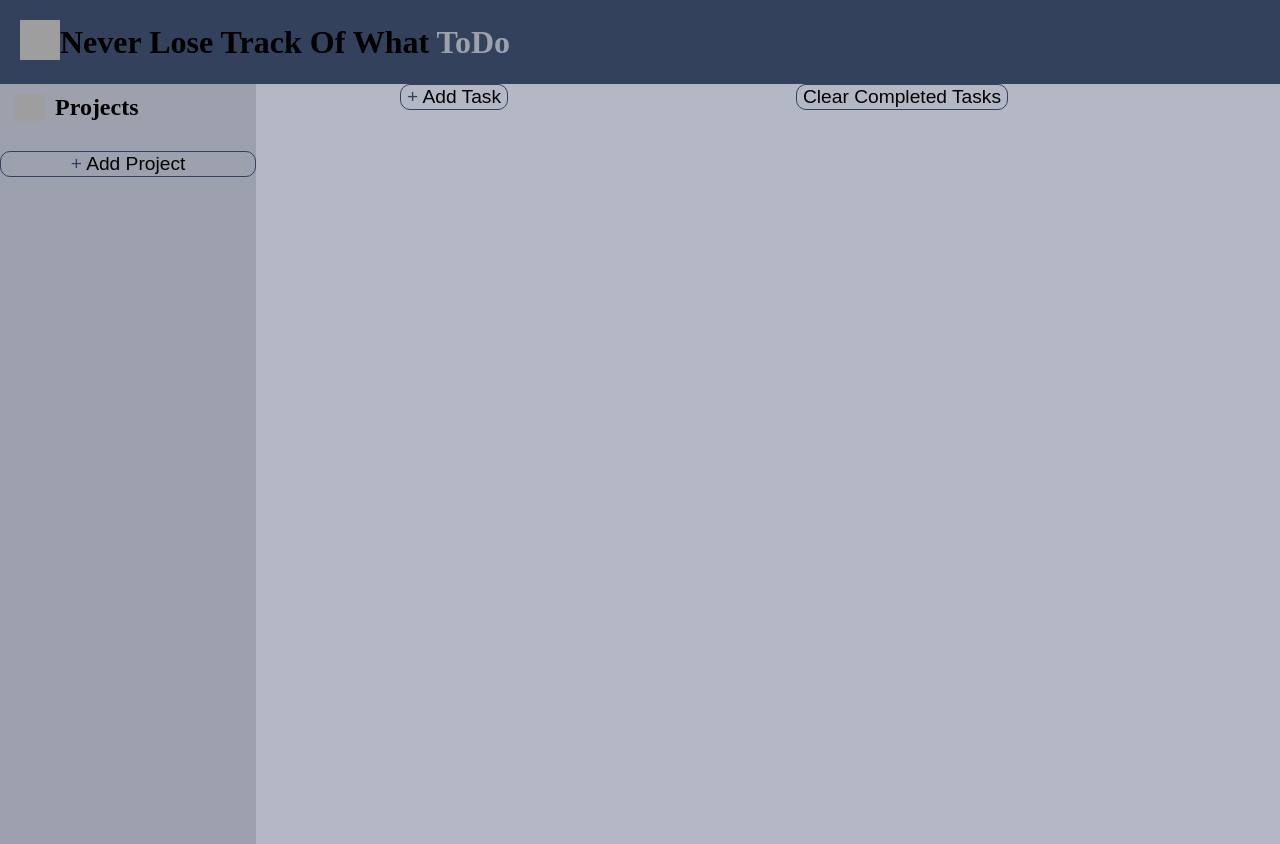
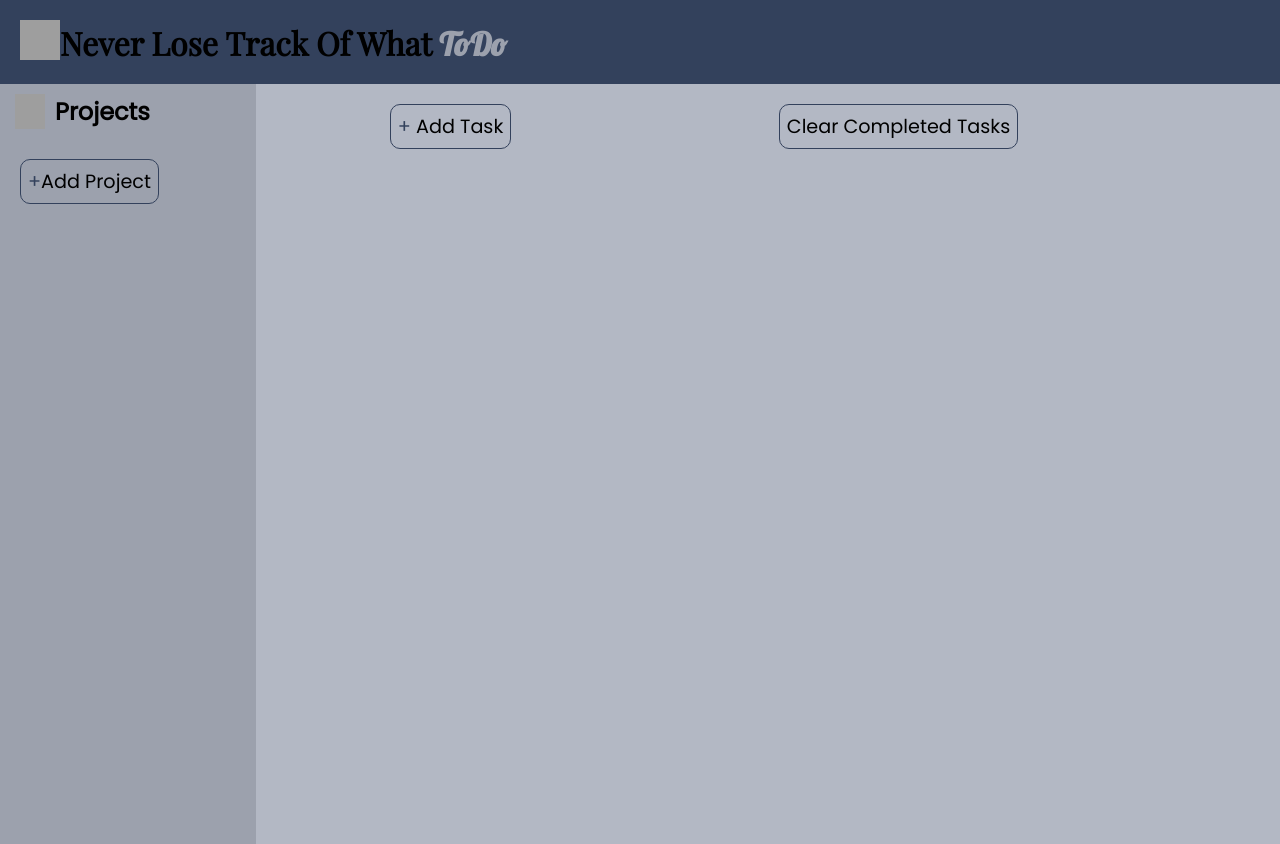
Before and after one commit to Sisyphus6ix/Todo-app, a plain HTML site: page index.html in a window 1280 px wide. Drawn offline with nearby package versions, Linux system fonts and the light colour scheme; grey boxes are pictures that could not be loaded.

Commit message:
Styling my page

```diff
--- a/style.css
+++ b/style.css
@@ -1,3 +1,7 @@
+@import url('https://fonts.googleapis.com/css2?family=Playfair+Display&display=swap');
+@import url('https://fonts.googleapis.com/css2?family=Poppins&display=swap');
+@import url('https://fonts.googleapis.com/css2?family=Lobster&family=Poppins&display=swap');
+
 * {
     margin: 0;
 }
@@ -13,21 +17,24 @@
     text-align: center;
     padding: 20px;
     background-color: #33415C;
+    font-family: 'Playfair Display', serif;
 }
 
 .ToDo-word {
     color: #9ca1ad;
+    font-family: 'Lobster', cursive;
 }
 
 .main {
     display: flex;
     background-color: #b3b8c4;
     height: 95vh;
+    font-family: 'Poppins', sans-serif;
 }
 
 .active {
     width: 90%;
-    background-color: #979DAC;
+    background-color: #8a90a0;
     padding: 10px 0px 10px 10px;
     border-radius: 5px;
     font-weight: bold;
@@ -59,6 +66,11 @@
     cursor: pointer;
 }
 
+#projectBtn {
+    margin-left: 20px;
+    display: flex;
+}
+
 .button-icon {
     color: #33415C;
 }
@@ -73,7 +85,14 @@
 }
 
 .rightside-header {
+    margin-top: 20px;
+    margin-left: 30px;
     font-size: 2.5rem;
+}
+
+.taskDetails {
+    margin-left: 35px;
+    font-size: 1.2rem;
 }
 
 .btns {
@@ -101,9 +120,12 @@
 }
 
 button {
+    width: fit-content;
+    padding: 7px;
     font-size: larger;
     background-color: transparent;
     border: 1px solid #33415C;
     border-radius: 10px;
     cursor: pointer;
+    font-family: 'Poppins', sans-serif;
 }
```
